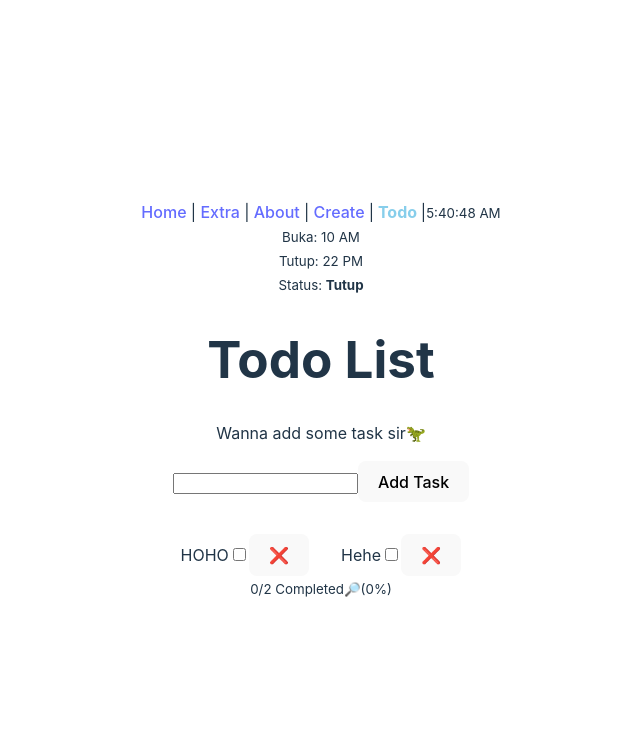
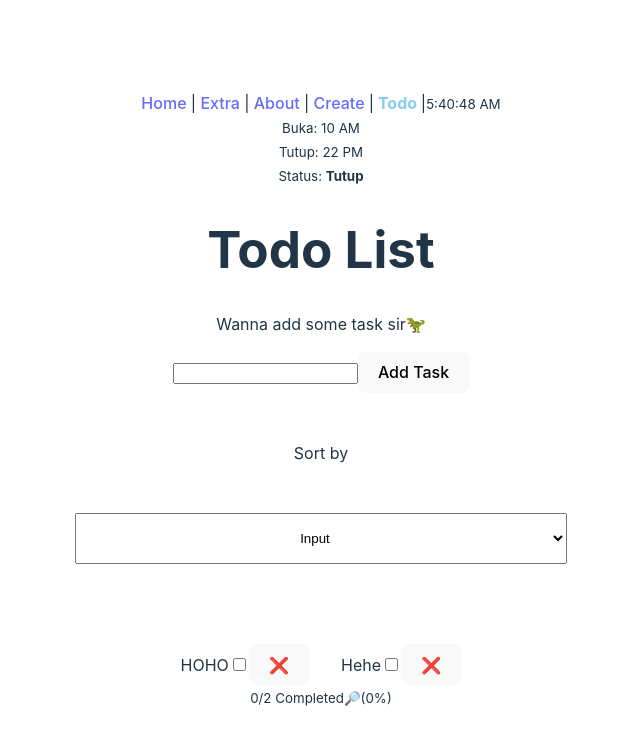
Before and after one commit to Tomba-Hopkins/project-react, a React (Vite) app in the folder list-makanan/: page /todo in a window 1280 px wide. Shown: the top 744 px of the page, without its empty margins (319-959 px from the left). Built offline with nearby package versions, Linux system fonts and the light colour scheme.

Commit message:
add: feature sort

```diff
--- a/list-makanan/src/components/Todo/TodoList.jsx
+++ b/list-makanan/src/components/Todo/TodoList.jsx
@@ -1,10 +1,30 @@
+import { useState } from "react"
+
 /* eslint-disable react/prop-types */
 function TodoList(props){
 
     const { itemTodo, hapusTodo, centangTodo } = props
 
+    const [sortBy, setSortBy] = useState('input')
+
+    const sortHandler = () => {
+        switch(sortBy) {
+            case 'title':
+                return itemTodo.slice().sort((a, b) => a.title.localeCompare(b.title))
+            case 'status':
+                return itemTodo.slice().sort((a, b) => Number(a.done) - Number(b.done))
+            case 'input':
+                default:
+                    return itemTodo
+        }
+    }
+
+    const sortedItem = sortHandler()
+
 
     return (
+        <>
+
             <div className="list" style={{
                 display: 'flex',
                 flexWrap: 'wrap',
@@ -15,7 +35,14 @@ function TodoList(props){
                 marginTop: '2rem'
             }}>
 
-            {itemTodo.map((item) => {
+            <p style={{textAlign: 'center', width: '100%'}}>Sort by</p>
+            <select value={sortBy} onChange={(e) => setSortBy(e.target.value)} style={{textAlign: 'center', width: '100%', padding: '1rem', marginBottom: '3rem'}}>
+                <option value="title">Title</option>
+                <option value="status">Status</option>
+                <option value="input">Input</option>
+            </select>
+
+                {sortedItem.map((item) => {
                     return (
                         <div key={item.id}>
                             <span
@@ -30,6 +57,9 @@ function TodoList(props){
                 })}
 
             </div>
+
+
+        </>
     )
 }
 
```
Lines whose indentation alone changed are shown as unchanged.
